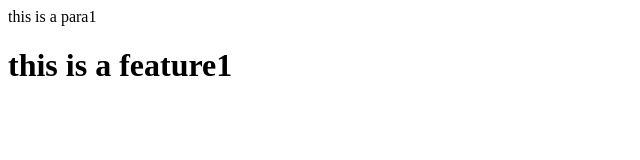
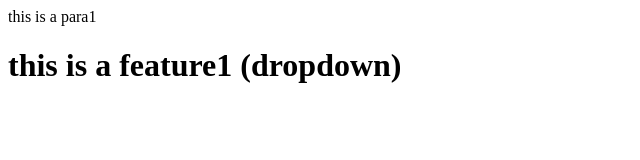
Before and after one commit to ashoksinghrawat/Repo2, a plain HTML site: page index.html in a window 1280 px wide. Shown: the whole page, without its empty margins (0-640 px from the left). Drawn offline with Linux system fonts and the light colour scheme.

Commit message:
added dropdown in feature1

```diff
--- a/index.html
+++ b/index.html
@@ -1,2 +1,2 @@
 <p>this is a para1</p>
-<h1>this is a feature1</h1>
+<h1>this is a feature1 (dropdown)</h1>
```
